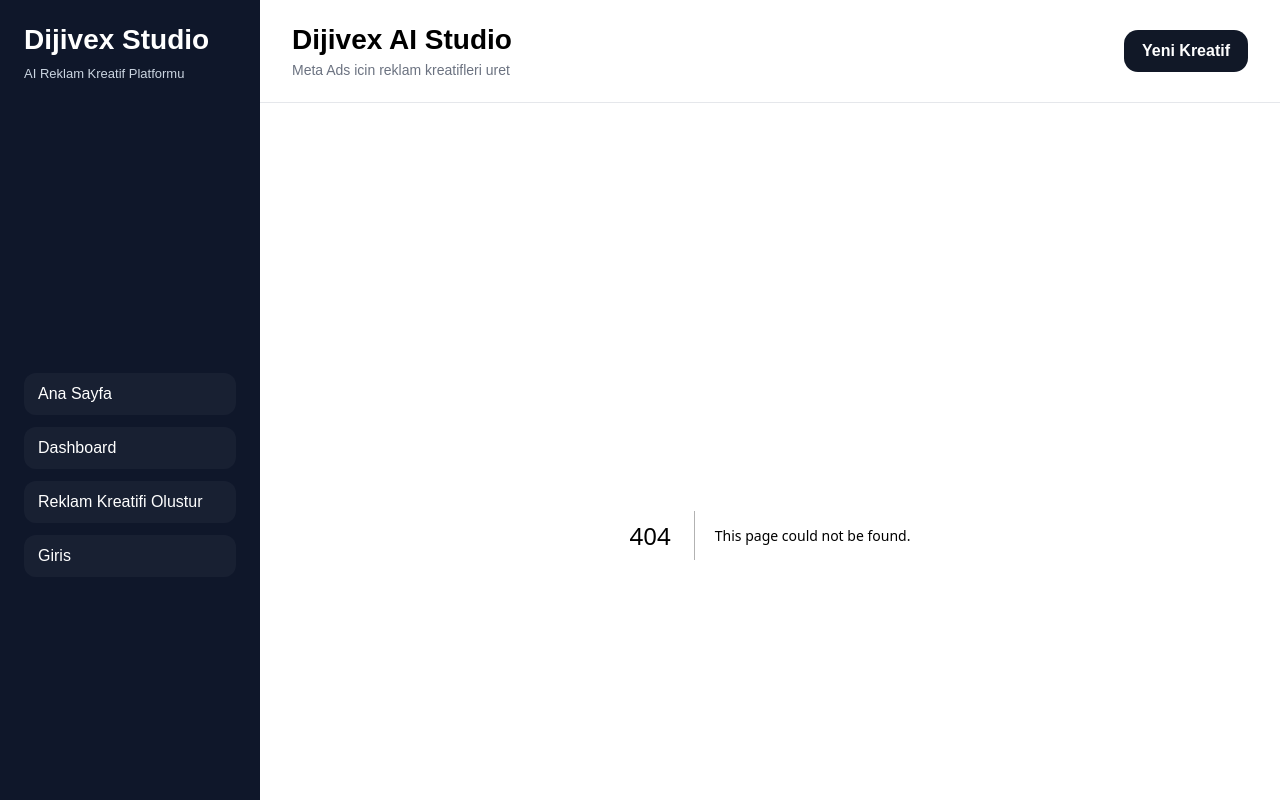
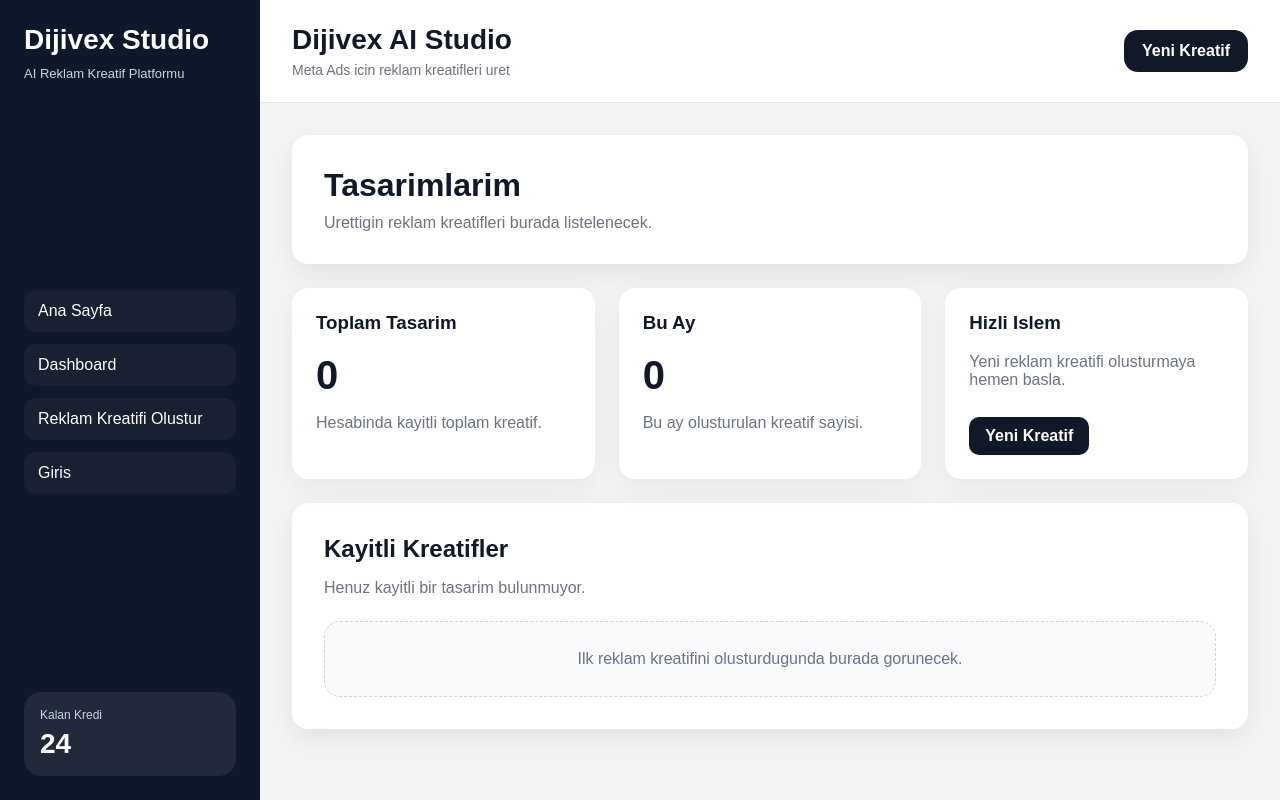
Before and after one commit to simsekyunusemre-ai/dijivex-ai-studio, a Next.js app: page /projects in a window 1280 px wide. Before the commit this address had no page. Shown: the top 800 px of the page. Built offline with nearby package versions, Linux system fonts and the light colour scheme.

Commit message:
Create page.tsx

```diff
--- /dev/null
+++ b/src/app/projects/page.tsx
@@ -0,0 +1,113 @@
+export default function ProjectsPage() {
+  return (
+    <div>
+      {/* ÜST ALAN */}
+      <div
+        style={{
+          background: "white",
+          borderRadius: 16,
+          padding: 32,
+          boxShadow: "0 10px 30px rgba(0,0,0,0.08)",
+          marginBottom: 24,
+        }}
+      >
+        <h1 style={{ fontSize: 32, margin: 0, marginBottom: 10 }}>
+          Tasarimlarim
+        </h1>
+
+        <p style={{ color: "#6b7280", margin: 0 }}>
+          Urettigin reklam kreatifleri burada listelenecek.
+        </p>
+      </div>
+
+      {/* ÖZET KARTLAR */}
+      <div className="card-grid">
+        <div
+          style={{
+            background: "white",
+            padding: 24,
+            borderRadius: 16,
+            boxShadow: "0 10px 30px rgba(0,0,0,0.06)",
+          }}
+        >
+          <h3 style={{ marginTop: 0 }}>Toplam Tasarim</h3>
+          <div style={{ fontSize: 40, fontWeight: 700, marginTop: 10 }}>0</div>
+          <p style={{ color: "#6b7280" }}>Hesabinda kayitli toplam kreatif.</p>
+        </div>
+
+        <div
+          style={{
+            background: "white",
+            padding: 24,
+            borderRadius: 16,
+            boxShadow: "0 10px 30px rgba(0,0,0,0.06)",
+          }}
+        >
+          <h3 style={{ marginTop: 0 }}>Bu Ay</h3>
+          <div style={{ fontSize: 40, fontWeight: 700, marginTop: 10 }}>0</div>
+          <p style={{ color: "#6b7280" }}>Bu ay olusturulan kreatif sayisi.</p>
+        </div>
+
+        <div
+          style={{
+            background: "white",
+            padding: 24,
+            borderRadius: 16,
+            boxShadow: "0 10px 30px rgba(0,0,0,0.06)",
+          }}
+        >
+          <h3 style={{ marginTop: 0 }}>Hizli Islem</h3>
+          <p style={{ color: "#6b7280" }}>
+            Yeni reklam kreatifi olusturmaya hemen basla.
+          </p>
+
+          <a
+            href="/create"
+            style={{
+              display: "inline-block",
+              marginTop: 12,
+              padding: "10px 16px",
+              background: "#111827",
+              color: "white",
+              borderRadius: 10,
+              textDecoration: "none",
+              fontWeight: 700,
+            }}
+          >
+            Yeni Kreatif
+          </a>
+        </div>
+      </div>
+
+      {/* LİSTE ALANI */}
+      <div
+        style={{
+          background: "white",
+          borderRadius: 16,
+          padding: 32,
+          boxShadow: "0 10px 30px rgba(0,0,0,0.08)",
+          marginTop: 24,
+        }}
+      >
+        <h2 style={{ marginTop: 0, marginBottom: 10 }}>Kayitli Kreatifler</h2>
+
+        <p style={{ color: "#6b7280", marginBottom: 24 }}>
+          Henuz kayitli bir tasarim bulunmuyor.
+        </p>
+
+        <div
+          style={{
+            border: "1px dashed #d1d5db",
+            borderRadius: 16,
+            padding: 28,
+            textAlign: "center",
+            color: "#6b7280",
+            background: "#f9fafb",
+          }}
+        >
+          Ilk reklam kreatifini olusturdugunda burada gorunecek.
+        </div>
+      </div>
+    </div>
+  );
+}
```
